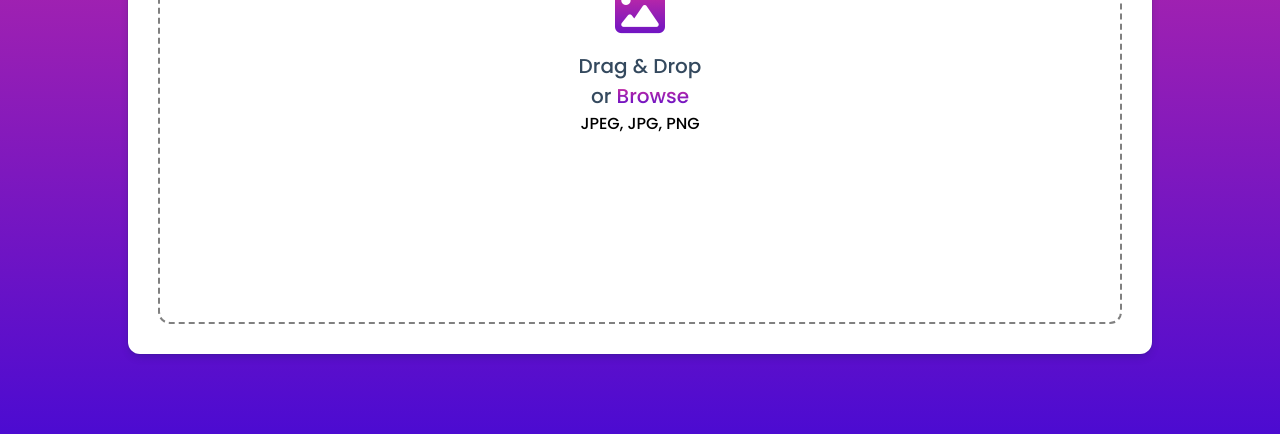
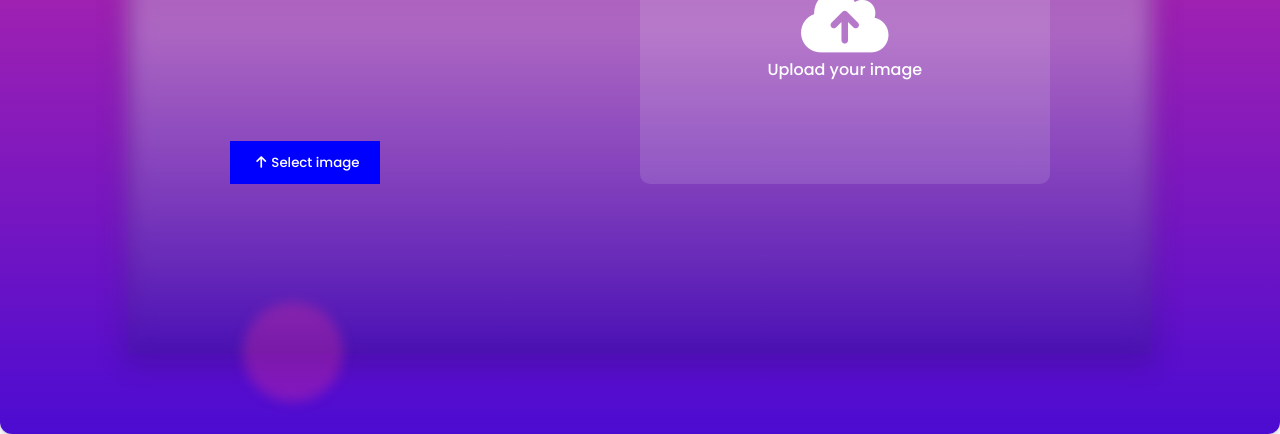
Before and after one commit to itstheanurag/color-flipper, a website: page src/public/remove.bg.html in a window 1280 px wide. Shown: the part 366-800 px from the top of the page. Drawn offline with Linux system fonts and the light colour scheme.

Commit message:
feat: make remove bg degsign in html and css

```diff
--- a/src/public/css/remove.bg.css
+++ b/src/public/css/remove.bg.css
@@ -9,30 +9,124 @@
 }
 
 body {
+
+    min-height: 100vh;
+
+    /* background: -webkit-linear-gradient(to right, #cfdef3, #e0eafc); */
+}
+
+.container {
+    width: 100vw;
+    height: 100vh;
+    border: none;
+    border-radius: 12px;
+    padding: 30px;
+    box-shadow: rgba(9, 30, 66, 0.25) 0px 4px 8px -2px, rgba(9, 30, 66, 0.08) 0px 0px 0px 1px;
+    background: linear-gradient(#E43397, #4C0BD1);
     display: flex;
     flex-direction: column;
     align-items: center;
     justify-content: center;
-    min-height: 100vh;
-    background: linear-gradient(#E43397, #4C0BD1);
-    /* background: -webkit-linear-gradient(to right, #cfdef3, #e0eafc); */
+
+
+    }
+    .circle{
+        width: 100px;
+        height: 100px;
+        border-radius: 50%;
+        background-color: #e433974e;
+        position: absolute;
+        bottom: 4%;
+        left: 19%;
+        z-index: 1;
+        filter: blur(6px);
+
+    }
+
+ .blur-contenter{
+    background:linear-gradient(#c0bfd22c,#e4eff15a,#09097930);
+    width: 80vw;
+    height: 80vh;
+    filter: blur(11px);
+    box-shadow: rgba(0, 0, 0, 0.35) 0px 5px 15px;
+    position: relative;
+
+
+ }
+.contenter{
+    position: absolute;
+    width: 80%;
+    height: 80vh;
+    background-color: #34495e0f;
+    top: 10%;
+    color: white;
+    display: flex;
+    justify-content: center;
+    align-items: center;
+
+
+
+
 }
 
-.container {
-    width: 80vw;
-    height: 80vh;
-    border: none;
-    border-radius: 12px;
-    padding: 30px;
-    box-shadow: rgba(9, 30, 66, 0.25) 0px 4px 8px -2px, rgba(9, 30, 66, 0.08) 0px 0px 0px 1px;
-    background: white;
+.content{
+    width: 40%;
+
 }
+.content button{
+    width: 150px;
+    padding: 10px;
+    background-color: blue;
+    color: white;
+border: none;
+    position: absolute;
+    bottom: 170px;
+    cursor: pointer;
+
+}
+
+.content button i{
+    padding: 5px;
+}
+.contenter h2{
+    font-size: 40px;
+    letter-spacing: 5px;
+    position: absolute;
+    top: 150px;
+}
+ .contenter span{
+    display: block;
+    letter-spacing: 4px;
+ }
+ .blur-contenter h3{
+    z-index: 100;
+ }
 .container h3 {
     text-align: center;
     margin-bottom: 15px;
     font-weight: 500;
+    z-index: 100;
+
+
+}
+.upload-image{
+     width: 40%;
+     height: 300px;
+     background-color:rgba(255, 255, 255, 0.121);
+     border-radius:10px ;
 }
 
+.upload-image{
+    display: flex;
+    justify-content: center;
+    align-items: center;
+    flex-direction: column;
+}
+
+.upload-image i{
+    font-size: 70px;
+
+}
 .drop-zone {
     display: flex;
     align-items: center;
--- a/src/public/remove.bg.html
+++ b/src/public/remove.bg.html
@@ -16,15 +16,26 @@
   </head>
   <body>
     <div class="container">
-      <h3>Upload your Image here</h3>
-      <div class="drop-zone">
-        <div class="icon">
-          <i class="fa-solid fa-image"></i>
-        </div>
+      <div class="circle"></div>
+      <div class="blur-contenter">
 
-        <span class="header">Drag & Drop</span>
-        <span class="header">or <span class="button">Browse</span></span>
-        <span class="support">JPEG, JPG, PNG</span>
+
+      </div>
+      <div class="contenter">
+        <div class="content">
+         <h2>Remove image <span>Background</span></h2>
+         <div class="btn">
+          <button><i class="fa-solid fa-arrow-up"></i>Select image</button>
+         </div>
+
+         </div>
+         <div class="upload-image">
+          <i class="fa fa-cloud-arrow-up"></i>
+           <p>Upload your image</p>
+         </div>
+
+      </div>
+
       </div>
     </div>
   </body>
```
